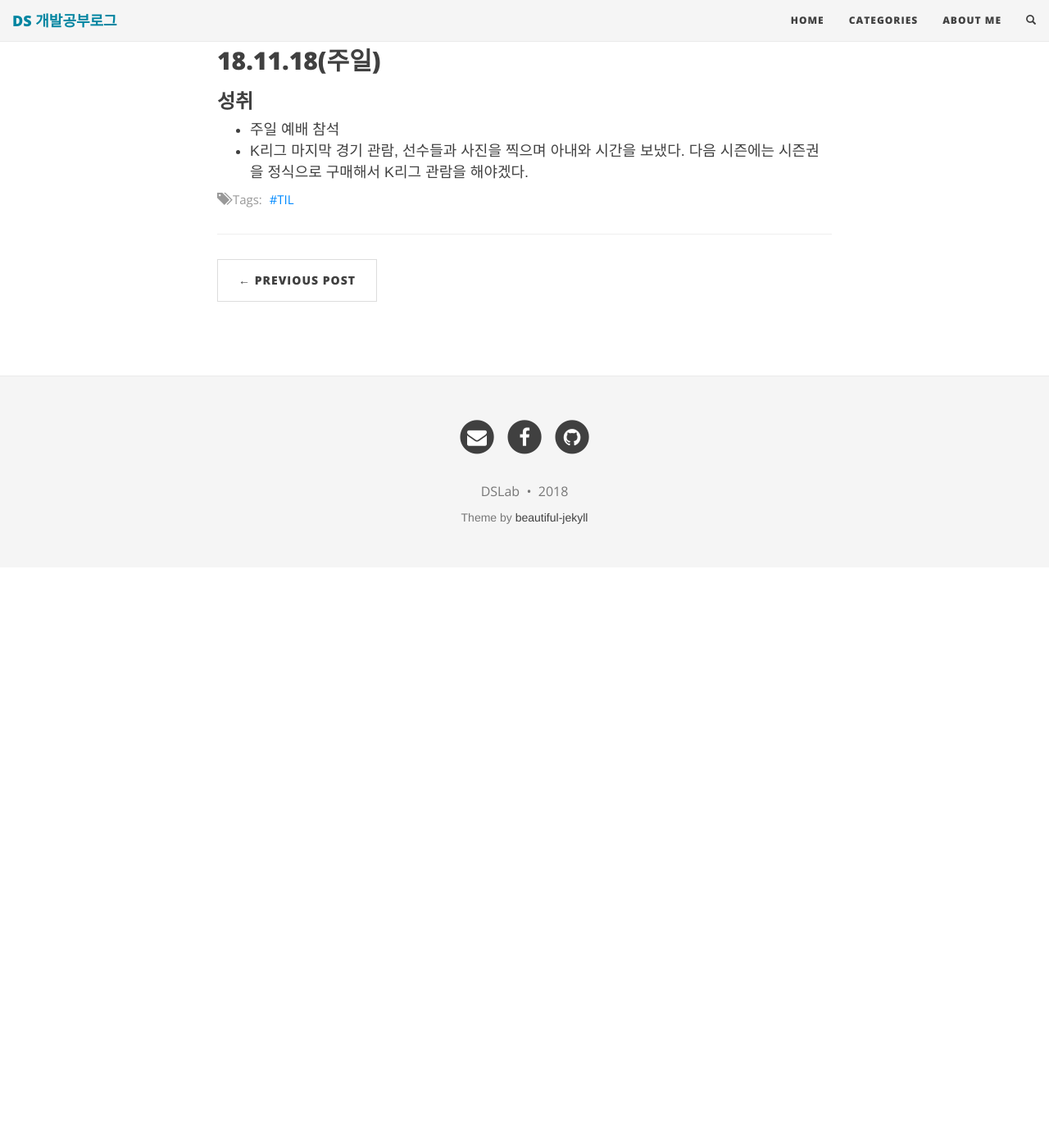
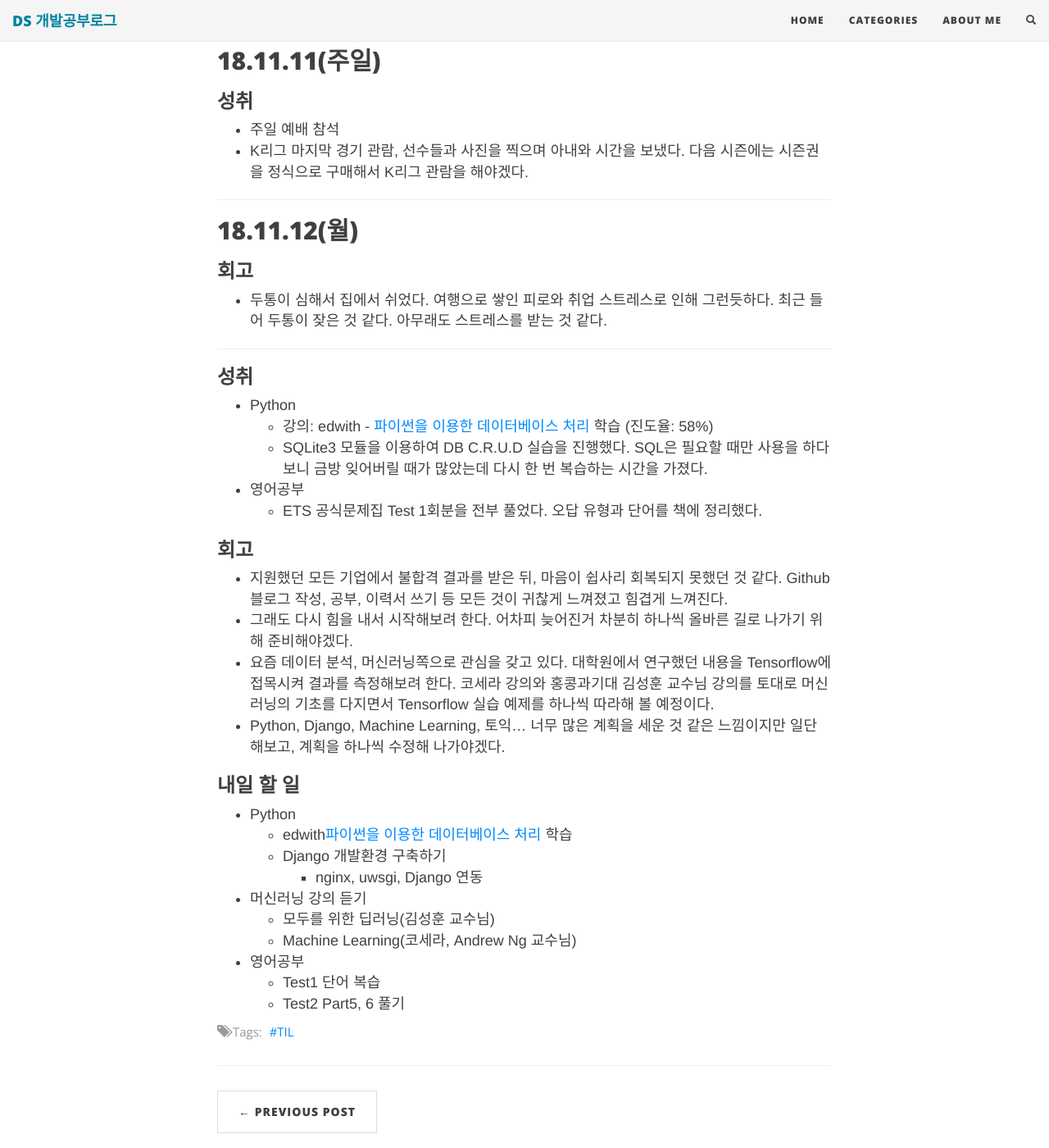
Before and after one commit to choidslab/choidslab.github.io, a Jekyll site: the page built from _posts/TIL/2018-11-11-181111_1118.md, in a window 1280 px wide and 1400 px high, scrolled down 214 px. Shown: the whole window at 82% size. Built offline with Jekyll 4.4.1, drawn with Linux system fonts in a browser that asks for light colours; nearby versions of some CDN libraries; comment, search, counter and statistics services are not loaded; before the commit the page ends 906 px from its top, so only the background shows below that.

Commit message:
TIL 수정

```diff
--- a/_posts/TIL/2018-11-11-181111_1118.md
+++ b/_posts/TIL/2018-11-11-181111_1118.md
@@ -9,7 +9,40 @@ background: '/img/bg-index.jpg'
 category: TIL
 tags: [TIL]
 ---
-## 18.11.18(주일)
+## 18.11.11(주일)
 ### 성취
   - 주일 예배 참석
   - K리그 마지막 경기 관람, 선수들과 사진을 찍으며 아내와 시간을 보냈다. 다음 시즌에는 시즌권을 정식으로 구매해서 K리그 관람을 해야겠다.
+
+---
+
+## 18.11.12(월)
+### 회고
+  - 두통이 심해서 집에서 쉬었다. 여행으로 쌓인 피로와 취업 스트레스로 인해 그런듯하다. 최근 들어 두통이 잦은 것 같다. 아무래도 스트레스를 받는 것 같다.
+
+---
+
+### 성취
+  - Python
+    - 강의: edwith - [파이썬을 이용한 데이터베이스 처리](https://www.edwith.org/python-databases/lecture/24436) 학습 (진도율: 58%)
+    - SQLite3 모듈을 이용하여 DB C.R.U.D 실습을 진행했다. SQL은 필요할 때만 사용을 하다보니 금방 잊어버릴 때가 많았는데 다시 한 번 복습하는 시간을 가졌다.
+  - 영어공부
+    - ETS 공식문제집 Test 1회분을 전부 풀었다. 오답 유형과 단어를 책에 정리했다.
+
+### 회고
+  - 지원했던 모든 기업에서 불합격 결과를 받은 뒤, 마음이 쉽사리 회복되지 못했던 것 같다. Github 블로그 작성, 공부, 이력서 쓰기 등 모든 것이 귀찮게 느껴졌고 힘겹게 느껴진다.
+  - 그래도 다시 힘을 내서 시작해보려 한다. 어차피 늦어진거 차분히 하나씩 올바른 길로 나가기 위해 준비해야겠다.
+  - 요즘 데이터 분석, 머신러닝쪽으로 관심을 갖고 있다. 대학원에서 연구했던 내용을 Tensorflow에 접목시켜 결과를 측정해보려 한다. 코세라 강의와 홍콩과기대 김성훈 교수님 강의를 토대로 머신러닝의 기초를 다지면서 Tensorflow 실습 예제를 하나씩 따라해 볼 예정이다.
+  - Python, Django, Machine Learning, 토익... 너무 많은 계획을 세운 것 같은 느낌이지만 일단 해보고, 계획을 하나씩 수정해 나가야겠다.
+
+### 내일 할 일
+  - Python
+    - edwith[파이썬을 이용한 데이터베이스 처리](https://www.edwith.org/python-databases/lecture/24436) 학습
+    - Django 개발환경 구축하기
+      - nginx, uwsgi, Django 연동
+  - 머신러닝 강의 듣기
+    - 모두를 위한 딥러닝(김성훈 교수님)
+    - Machine Learning(코세라, Andrew Ng 교수님)
+  - 영어공부
+    - Test1 단어 복습
+    - Test2 Part5, 6 풀기
```
Also changed, not shown: _posts/TIL/2018-11-10-181104_1110.md (+1 -1 lines).
